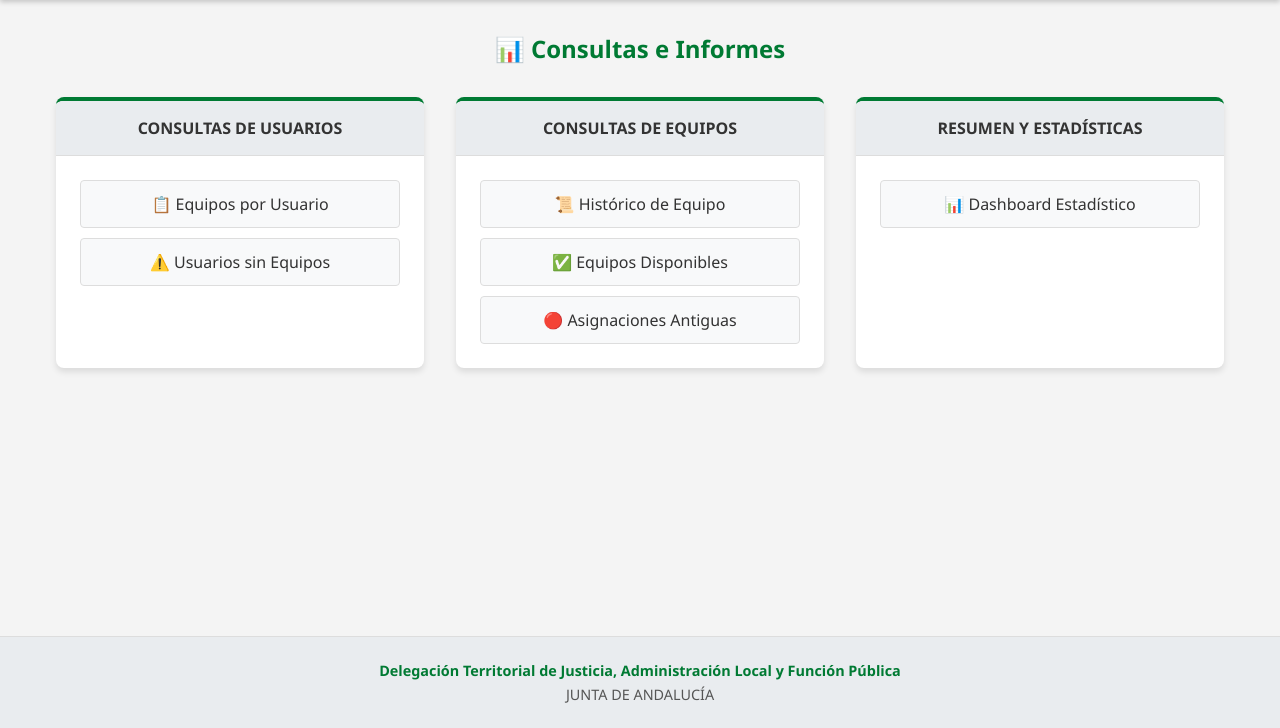
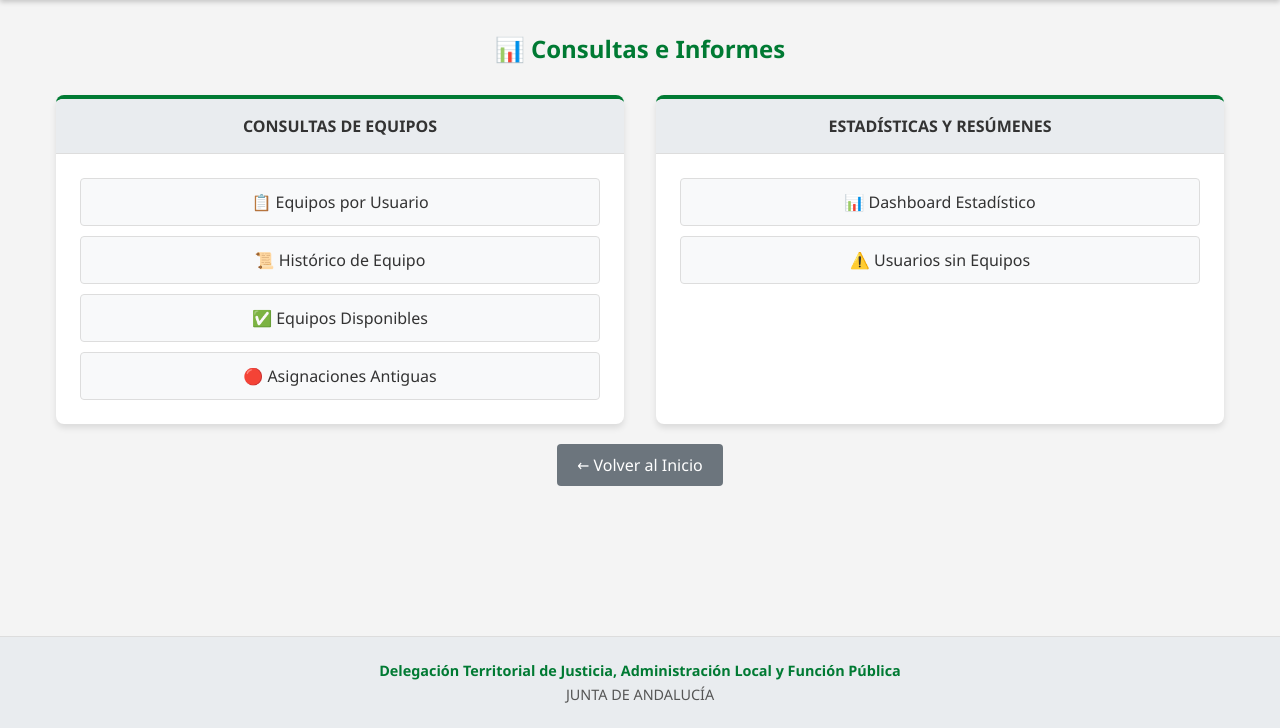
Before and after one commit to robert02ssj/Inventariado-CJALFP, a Spring Boot app: page /consultas in a window 1280 px wide. Shown: the part 72-800 px from the top of the page. Run offline with Spring Boot 4, Linux system fonts and the light colour scheme; some of the project's set-up classes (security, data sources, template engines, error pages and the like) are left out, and stand-ins take their place; some libraries are stand-ins or nearby versions.

Commit message:
Implement dashboard navigation and SQL init configuration
- Modified index.html to show single "Ver Consultas e Informes" button
- Updated consultas/menu.html to organize queries into two sections
- Added SQL init configuration to application.properties
- Updated data.sql to use INSERT IGNORE with explicit IDs for Estado and Tipo tables

Co-authored-by: robert02ssj <181936910+robert02ssj@users.noreply.github.com>

```diff
--- a/inventario/src/main/resources/application.properties
+++ b/inventario/src/main/resources/application.properties
@@ -21,6 +21,10 @@ spring.jpa.show-sql=true
 spring.jpa.properties.hibernate.format_sql=true
 spring.jpa.properties.hibernate.dialect=org.hibernate.dialect.MySQLDialect
 
+# --- Ejecutar scripts SQL de inicialización ---
+spring.sql.init.mode=always
+spring.sql.init.continue-on-error=true
+
 # --- Configuración temporal de Seguridad (Para que no te bloquee al probar) ---
 spring.security.user.name=admin
 spring.security.user.password=admin
--- a/inventario/src/main/resources/templates/consultas/menu.html
+++ b/inventario/src/main/resources/templates/consultas/menu.html
@@ -2,22 +2,16 @@
 <html th:replace="~{layout/base :: layout(~{::section})}">
 <body>
     <section>
-        <h2 style="text-align: center; color: #007a33; margin-bottom: 2rem;">
+        <h2 style="text-align: center; color: #007a33; margin-bottom: 30px;">
             📊 Consultas e Informes
         </h2>
 
         <div class="dashboard-grid">
-            <div class="card">
-                <div class="card-header">Consultas de Usuarios</div>
-                <div class="card-body">
-                    <a href="/consultas/equipos-por-usuario" class="menu-btn">📋 Equipos por Usuario</a>
-                    <a href="/consultas/usuarios-sin-equipos" class="menu-btn">⚠️ Usuarios sin Equipos</a>
-                </div>
-            </div>
 
             <div class="card">
                 <div class="card-header">Consultas de Equipos</div>
                 <div class="card-body">
+                    <a href="/consultas/equipos-por-usuario" class="menu-btn">📋 Equipos por Usuario</a>
                     <a href="/consultas/historico-equipo" class="menu-btn">📜 Histórico de Equipo</a>
                     <a href="/consultas/equipos-disponibles" class="menu-btn">✅ Equipos Disponibles</a>
                     <a href="/consultas/asignaciones-antiguas" class="menu-btn">🔴 Asignaciones Antiguas</a>
@@ -25,11 +19,17 @@
             </div>
 
             <div class="card">
-                <div class="card-header">Resumen y Estadísticas</div>
+                <div class="card-header">Estadísticas y Resúmenes</div>
                 <div class="card-body">
                     <a href="/consultas/dashboard" class="menu-btn">📊 Dashboard Estadístico</a>
+                    <a href="/consultas/usuarios-sin-equipos" class="menu-btn">⚠️ Usuarios sin Equipos</a>
                 </div>
             </div>
+
+        </div>
+
+        <div style="text-align: center; margin-top: 30px;">
+            <a href="/" class="btn-secondary">← Volver al Inicio</a>
         </div>
     </section>
 </body>
```
Also changed, not shown: inventario/src/main/resources/data.sql (+17 -8 lines), inventario/src/main/resources/templates/index.html (+1 -6 lines).
